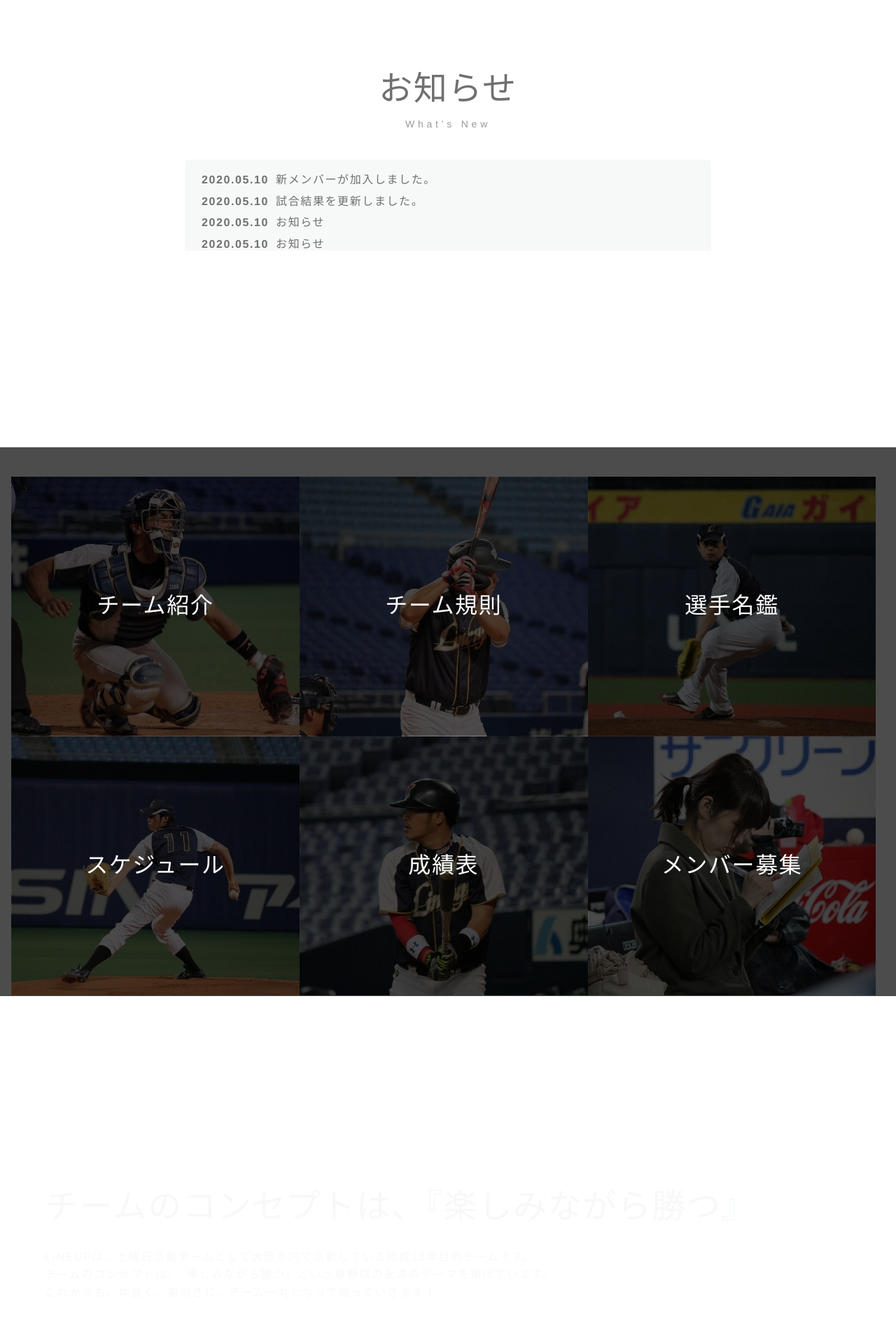
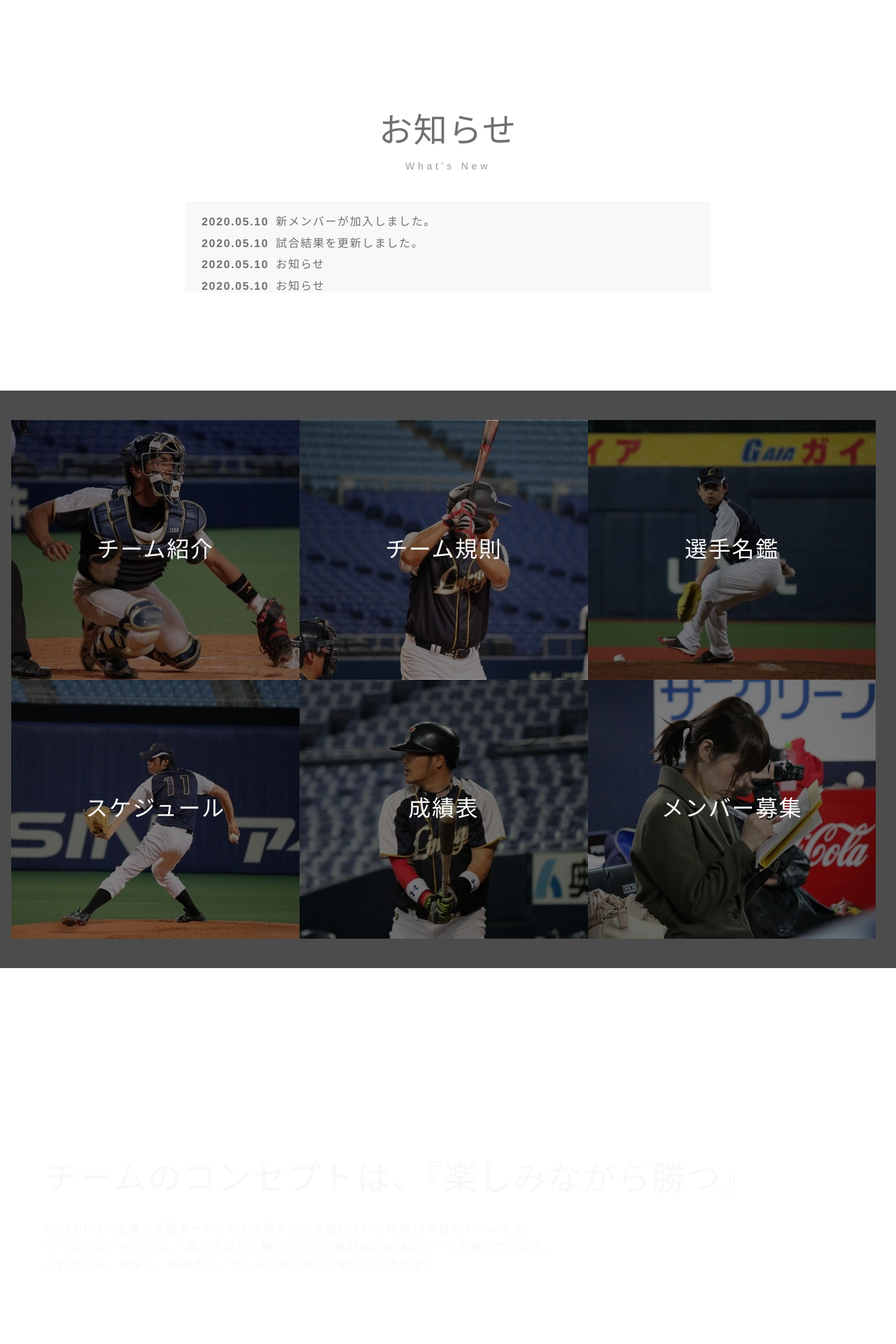
Before and after one commit to shimanamisan/lineup, a PHP site: page / in a window 1280 px wide. Shown: the part 801-2721 px from the top of the page at 70% size. Run offline with PHP 8.4, Linux system fonts and the light colour scheme.

Commit message:
style edit

```diff
--- a/index.html
+++ b/index.html
@@ -45,7 +45,7 @@
         </video>
         <div class="p-mainVisual__cover"></div>
       </section>
-      <section class="c-homeContainer p-news">
+      <section class="p-news">
         <div class="p-news__inner">
           <div class="p-news__wrapp">
             <h2 class="p-news__title">お知らせ</h2>
@@ -83,7 +83,7 @@
           </div>
         </div>
       </section>
-      <section class="c-homeContainer p-homeCategory u-group">
+      <section class="p-homeCategory u-group">
         <div class="p-homeCategory__item">
           <div class="p-homeCategory__cover">
             <div class="p-homeCategory__img p-homeCategory__img--panel01">
--- a/src/scss/object/component/project/_homeCategory.scss
+++ b/src/scss/object/component/project/_homeCategory.scss
@@ -14,6 +14,15 @@
     float: left;
     @include mq() {
       width: 50%;
+      &:first-child {
+        margin-top: 30px;
+      }
+      &:nth-child(odd) {
+        clear: left;
+      }
+      &:nth-child(n + 4):nth-child(2n) {
+        margin-top: -30px;
+      }
     }
   }
 
@@ -50,7 +59,7 @@
     &::after {
       display: block;
       content: "";
-      background-color: rgba(0, 0, 0, 0.7);
+      background-color: rgba(0, 0, 0, 0.5);
       height: 100%;
       width: 100%;
       position: absolute;
--- a/src/scss/object/component/project/_mainVisual.scss
+++ b/src/scss/object/component/project/_mainVisual.scss
@@ -1,4 +1,5 @@
 .p-mainVisual {
+  height: 100vh;
   position: relative;
   width: 100%;
   @include mq() {
--- a/src/scss/object/component/project/_news.scss
+++ b/src/scss/object/component/project/_news.scss
@@ -2,10 +2,9 @@
   //   padding: 50px;
   background: #fff;
   position: relative;
-
   &__inner {
-    margin: 40px auto;
-    padding: 150px 20px 140px;
+    margin: 0 auto;
+    padding: 200px 20px 250px;
     width: 980px;
     box-sizing: border-box;
     @include mq() {
@@ -13,12 +12,10 @@
       padding: 150px 5px 140px;
     }
   }
-
   &__wrapp {
     margin-bottom: $space_3l;
     text-align: center;
   }
-
   &__nav {
     @include custumRadius(5px);
     padding: 16px 24px;
@@ -28,11 +25,9 @@
       font-size: 14px;
     }
   }
-
   &__title {
     font-size: 3rem;
   }
-
   &__body {
     width: 80%;
     margin: 0 auto;
```
Also changed, not shown: dist/css/style.css.
